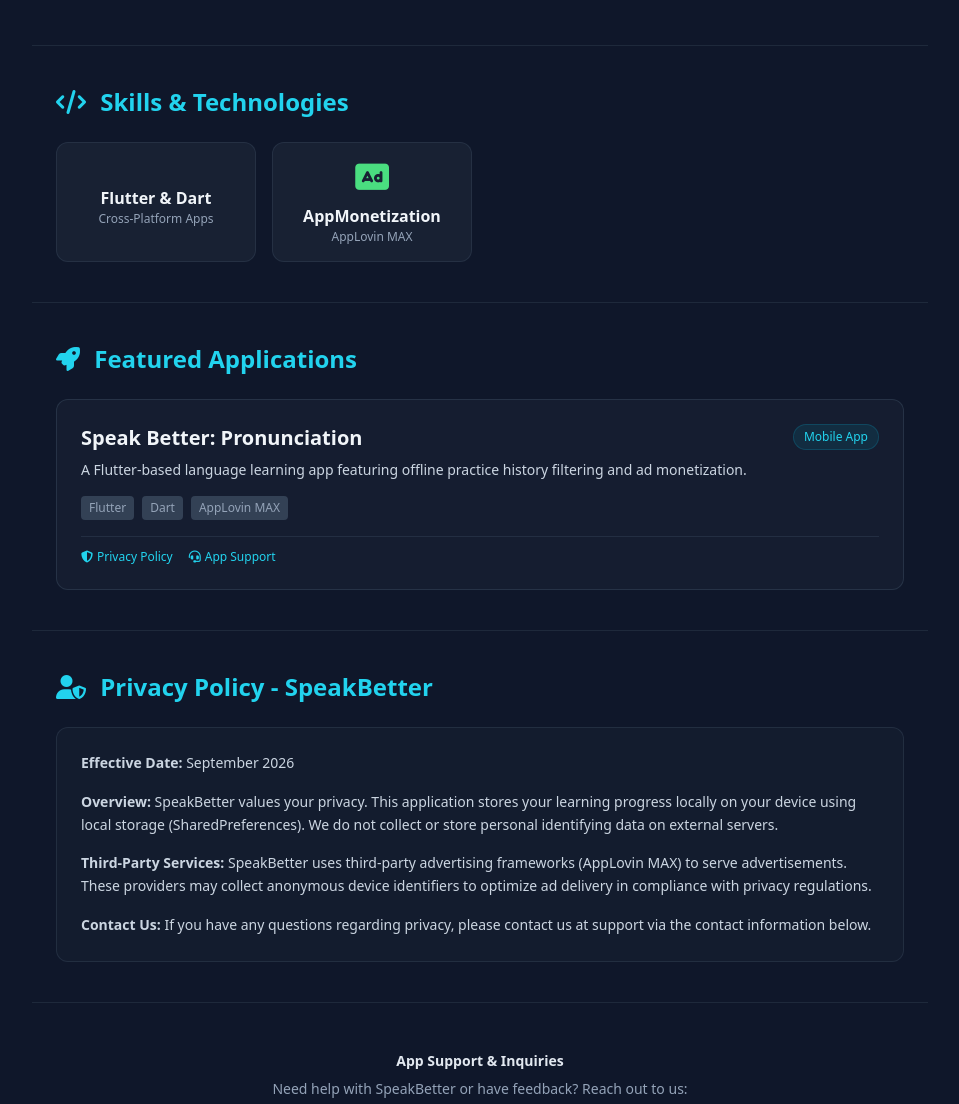
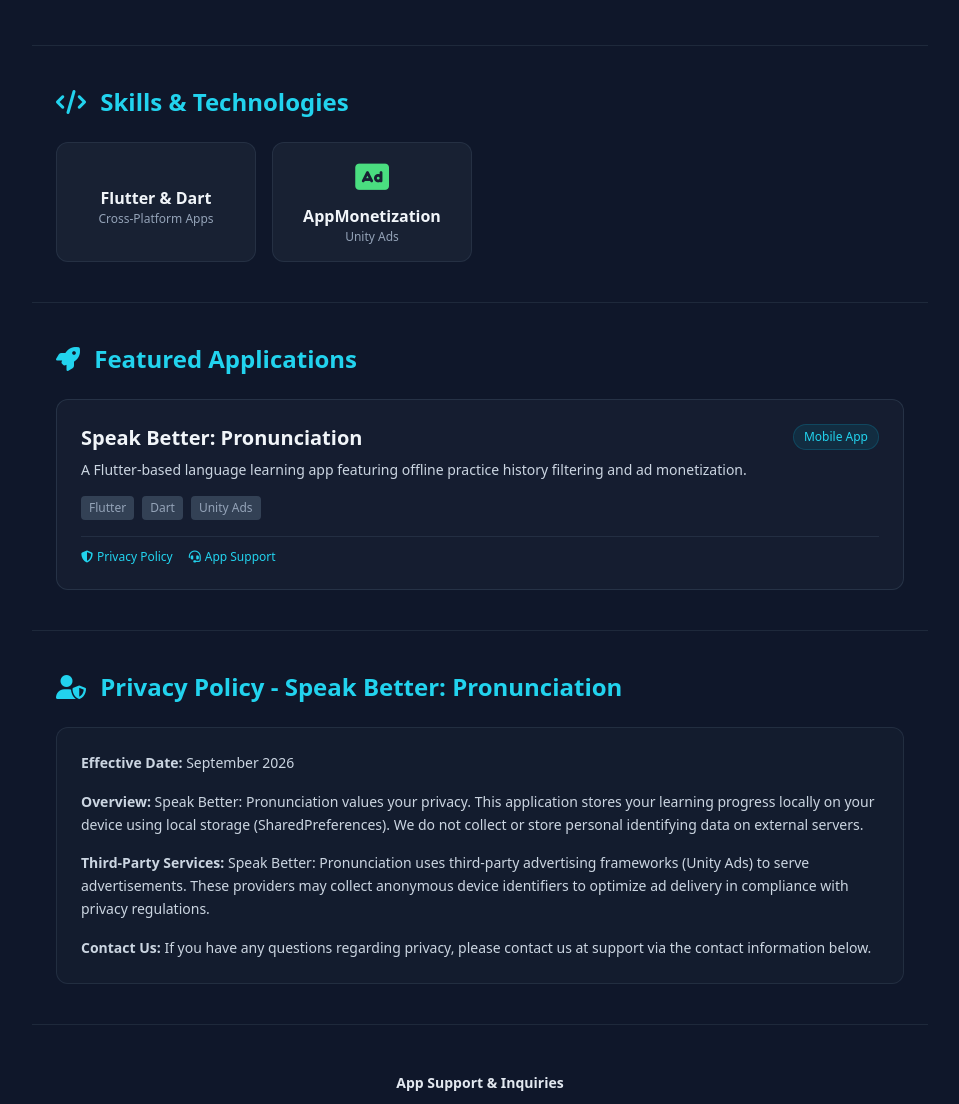
Before and after one commit to TuanPhan1982/tuanphan1982.github.io, a plain HTML site: page index.html in a window 1280 px wide. Shown: the part 399-1503 px from the top of the page, without its empty margins (160-1119 px from the left). Drawn offline with nearby package versions, Linux system fonts and the light colour scheme.

Commit message:
* Update app-ads.

```diff
--- a/index.html
+++ b/index.html
@@ -41,7 +41,7 @@
             <div class="bg-slate-800/60 p-4 rounded-xl border border-slate-700/50 text-center">
                 <i class="fa-solid fa-rectangle-ad text-3xl text-green-400 mb-2"></i>
                 <div class="font-semibold">AppMonetization</div>
-                <div class="text-xs text-slate-400">AppLovin MAX</div>
+                <div class="text-xs text-slate-400">Unity Ads</div>
             </div>
         </div>
     </section>
@@ -63,7 +63,7 @@
                 <div class="flex flex-wrap gap-2 text-xs text-slate-400 mb-4">
                     <span class="bg-slate-700 px-2 py-1 rounded">Flutter</span>
                     <span class="bg-slate-700 px-2 py-1 rounded">Dart</span>
-                    <span class="bg-slate-700 px-2 py-1 rounded">AppLovin MAX</span>
+                    <span class="bg-slate-700 px-2 py-1 rounded">Unity Ads</span>
                 </div>
                 <div class="pt-3 border-t border-slate-700/50 flex gap-4 text-xs text-cyan-400">
                     <a href="#privacy" class="hover:underline flex items-center gap-1"><i class="fa-solid fa-shield-halved"></i> Privacy Policy</a>
@@ -76,11 +76,11 @@
 
     <!-- App Store / Play Store Privacy Policy -->
     <section id="privacy" class="max-w-4xl mx-auto px-6 py-10 border-t border-slate-800">
-        <h2 class="text-2xl font-bold mb-6 text-cyan-400"><i class="fa-solid fa-user-shield mr-2"></i> Privacy Policy - SpeakBetter</h2>
+        <h2 class="text-2xl font-bold mb-6 text-cyan-400"><i class="fa-solid fa-user-shield mr-2"></i> Privacy Policy - Speak Better: Pronunciation</h2>
         <div class="bg-slate-800/30 p-6 rounded-xl border border-slate-700/50 text-sm text-slate-300 space-y-4 leading-relaxed">
             <p><strong>Effective Date:</strong> September 2026</p>
-            <p><strong>Overview:</strong> SpeakBetter values your privacy. This application stores your learning progress locally on your device using local storage (SharedPreferences). We do not collect or store personal identifying data on external servers.</p>
-            <p><strong>Third-Party Services:</strong> SpeakBetter uses third-party advertising frameworks (AppLovin MAX) to serve advertisements. These providers may collect anonymous device identifiers to optimize ad delivery in compliance with privacy regulations.</p>
+            <p><strong>Overview:</strong> Speak Better: Pronunciation values your privacy. This application stores your learning progress locally on your device using local storage (SharedPreferences). We do not collect or store personal identifying data on external servers.</p>
+            <p><strong>Third-Party Services:</strong> Speak Better: Pronunciation uses third-party advertising frameworks (Unity Ads) to serve advertisements. These providers may collect anonymous device identifiers to optimize ad delivery in compliance with privacy regulations.</p>
             <p><strong>Contact Us:</strong> If you have any questions regarding privacy, please contact us at support via the contact information below.</p>
         </div>
     </section>
@@ -88,7 +88,7 @@
     <!-- Footer / Support Contact -->
     <footer id="contact" class="max-w-4xl mx-auto px-6 py-12 border-t border-slate-800 text-center text-slate-400 text-sm">
         <p class="mb-2 font-semibold text-slate-200">App Support & Inquiries</p>
-        <p class="mb-4">Need help with SpeakBetter or have feedback? Reach out to us:</p>
+        <p class="mb-4">Need help with Speak Better: Pronunciation or have feedback? Reach out to us:</p>
         <div class="flex justify-center gap-4 text-base mb-6">
             <a href="mailto:phanminhtuan.android.dev@gmail.com" class="text-cyan-400 hover:underline flex items-center gap-2">
                 <i class="fa-solid fa-envelope"></i> phanminhtuan.android.dev@gmail.com
```
Also changed, not shown: app-ads.txt.
